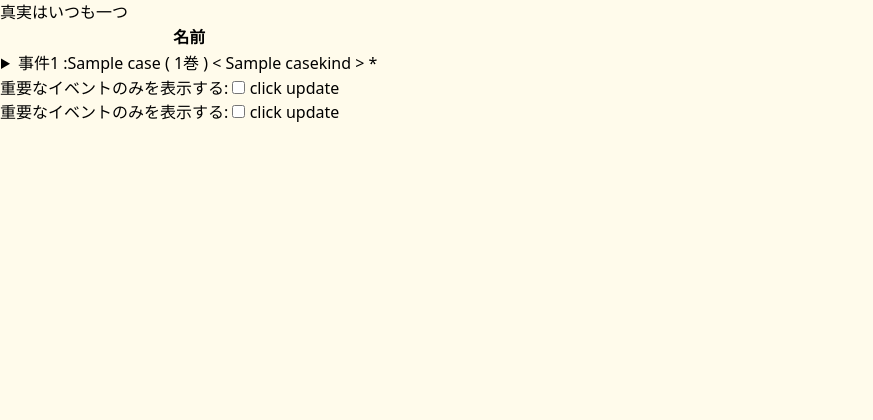
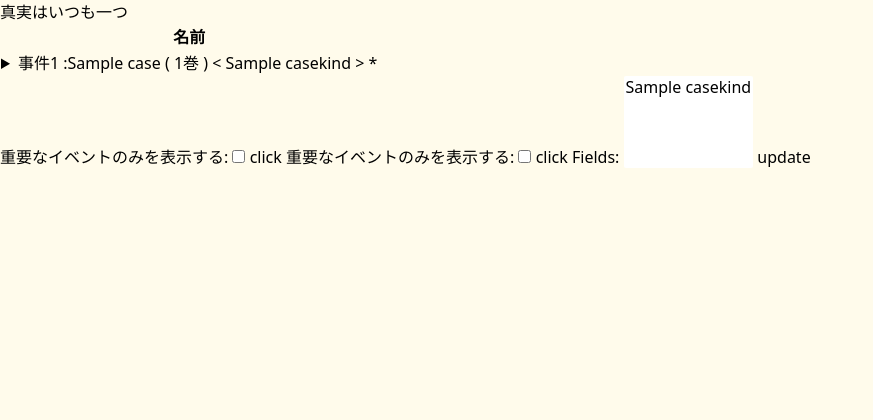
Before and after one commit to ASAP-BYAF/django, a Django app: page /conan_db/case_list/ in a window 1280 px wide. Shown: the top 420 px of the page, without its empty margins (0-873 px from the left). Run offline with Django 4.2, Linux system fonts and the light colour scheme; tables that the repository leaves empty hold one stand-in row (values such as "Sample post"); style sheets or scripts are compiled from the project's sources.

Commit message:
case_list.html において事件の種類に関する絞り込みのためのフォームを作成しました。
内部でのクエリ検索に関する処理はまだ実装されていません。
今後、実装する予定です。

```diff
--- a/conan_db_app/forms.py
+++ b/conan_db_app/forms.py
@@ -1,5 +1,5 @@
 from django import forms
-from .models import Question
+from .models import Question, CaseKind
 
 class QuestionForm(forms.ModelForm):
     class Meta:
@@ -28,3 +28,7 @@ class WithEventForm(forms.Form):
 
 class WithEventForm2(forms.Form):
     with_event2 = forms.BooleanField(label='重要なイベントのみを表示する', required=False)
+
+class CaseKindForm(forms.Form):
+    CASE_KIND = [(i_kind.name, i_kind.name) for i_kind in CaseKind.objects.all()]
+    fields = forms.MultipleChoiceField(choices=CASE_KIND, required=False)
--- a/conan_db_app/views.py
+++ b/conan_db_app/views.py
@@ -2,7 +2,7 @@ from django.shortcuts import render, redirect
 from django.views.generic import TemplateView, ListView, DetailView, CreateView
 from django.views.generic.edit import FormMixin
 from .models import Character, Chapter, Question, Affiliation, Case
-from .forms import QuestionForm, RefineQuestionForm, WithEventForm, WithEventForm2
+from .forms import QuestionForm, RefineQuestionForm, WithEventForm, WithEventForm2, CaseKindForm
 from django.core.paginator import Paginator
 from django.urls import reverse_lazy
 from django.contrib import messages  # メッセージフレームワーク
@@ -38,7 +38,8 @@ class CaseListView(ListView, FormMixin):
 
     def get_context_data(self, **kwargs):
         form_list = {
-            'form2': WithEventForm2(**self.get_form_kwargs())
+            'form2': WithEventForm2(**self.get_form_kwargs()),
+            'form3': CaseKindForm(**self.get_form_kwargs())
         }
         print(self.request.POST)
         kwargs.update(form_list)
--- a/templates/conan_db_app/case_list.html
+++ b/templates/conan_db_app/case_list.html
@@ -64,17 +64,13 @@
         </tr>
     {% endfor %}
     </table>
-    <form action="{% url 'conan_db_app:case_list' %}" method="post" name="with_event1">
+    <form action="{% url 'conan_db_app:case_list' %}" method="post" name="with_event">
         {% csrf_token %}
         {{ form }}
         <input type="submit" value="click">
-        <button class="btn">
-            update</button>
-    </form>
-    <form action="{% url 'conan_db_app:case_list' %}" method="post" name="with_event2">
-        {% csrf_token %}
         {{ form2 }}
         <input type="submit" value="click">
+        {{ form3 }}
         <button class="btn">
             update</button>
     </form>
```
